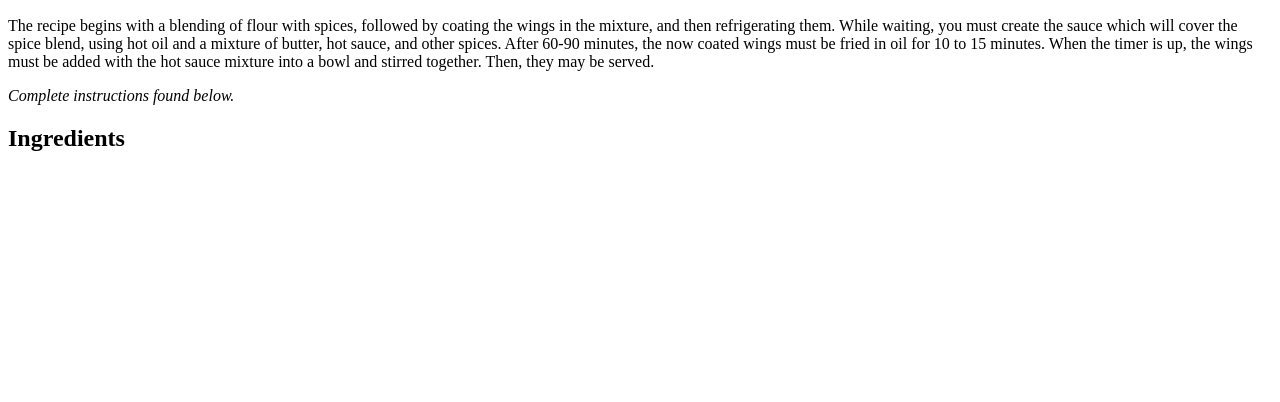
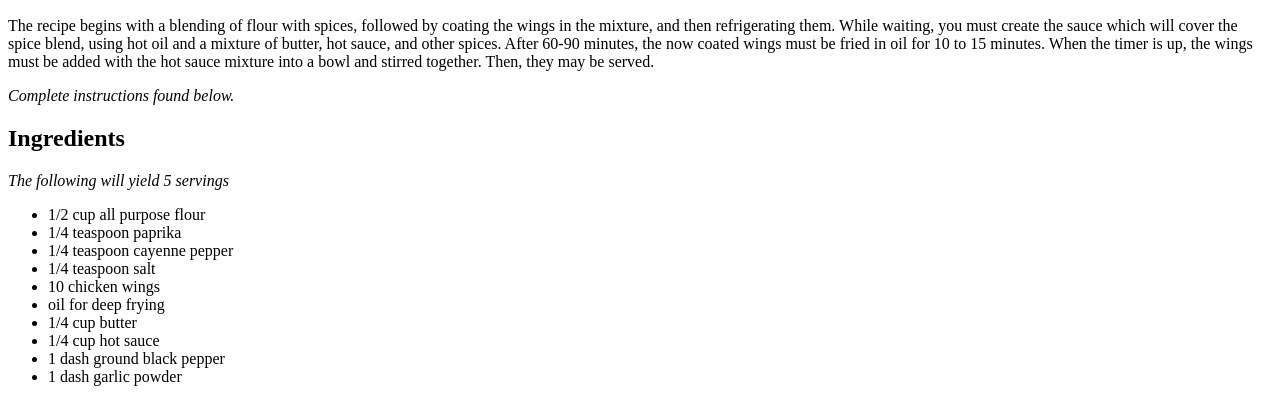
Before and after one commit to jaredw4332/odin-recipes, a plain HTML site: page recipes/chicken-wings.html in a window 1280 px wide. Shown: the part 434-836 px from the top of the page. Before the commit the page ends 800 px from the top, so only its background shows below. Drawn offline with Linux system fonts and the light colour scheme.

Commit message:
Add ingredients + flavour text to chicken-wings.html

```diff
--- a/recipes/chicken-wings.html
+++ b/recipes/chicken-wings.html
@@ -2,7 +2,7 @@
 <html lang="en">
 <head>
     <meta charset="UTF-8">
-    <title>Document</title>
+    <title>Buffalo Chicken Wings</title>
 </head>
 <body>
     <h1>Restaurant Style Buffalo Chicken Wings</h1>
@@ -20,5 +20,18 @@
         <p><em>Complete instructions found below.</em></p>
 
     <h2>Ingredients</h2>
+    <p><em>The following will yield 5 servings</em></p>
+    <ul>
+        <li>1/2 cup all purpose flour</li>
+        <li>1/4 teaspoon paprika</li>
+        <li>1/4 teaspoon cayenne pepper</li>
+        <li>1/4 teaspoon salt</li>
+        <li>10 chicken wings</li>
+        <li>oil for deep frying</li>
+        <li>1/4 cup butter</li>
+        <li>1/4 cup hot sauce</li>
+        <li>1 dash ground black pepper</li>
+        <li>1 dash garlic powder</li>
+    </ul>
 </body>
 </html>
```
